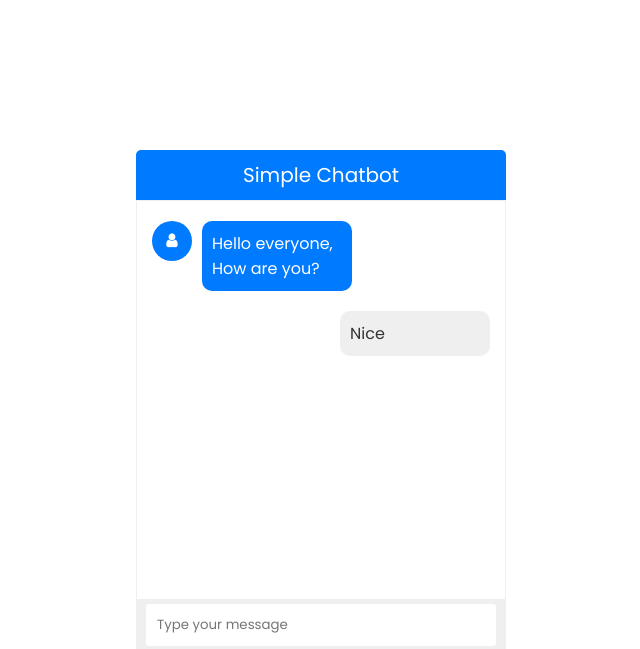
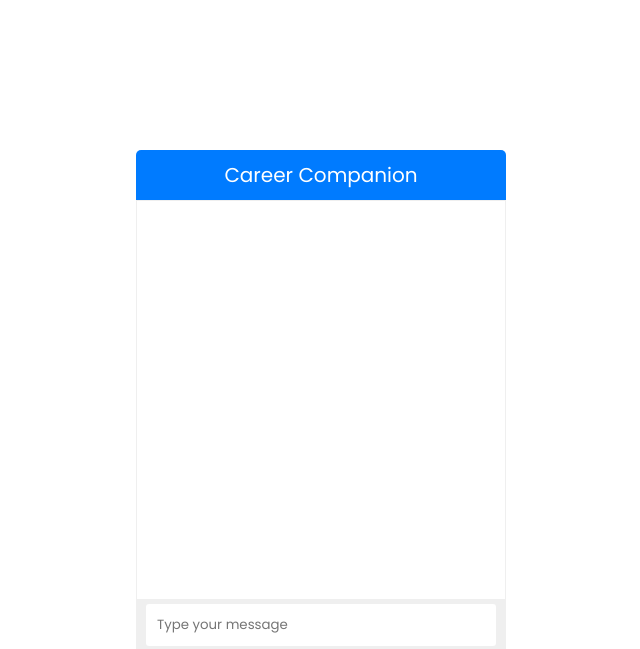
Before and after one commit to salilnaik/ai-in-education, a Flask app: template templates/index.html in a window 1280 px wide. Shown: the top 649 px of the page, without its empty margins (319-959 px from the left). Run offline with Flask 3, Linux system fonts and the light colour scheme; the template is opened without the code that fills it, so the values that code supplies are empty; parts of the project's set-up code (start-up, migrations or seed data) failed here and were passed over.

Commit message:
set up css and html, chatbot working

```diff
--- a/app.py
+++ b/app.py
@@ -1,20 +1,11 @@
-from tkinter import ttk
+from flask import Flask, request
+from flask import Flask, render_template
 
-from flask import Flask, request
-from tkinter import *
-
-app = Flask(__name__)
-root = Tk()
-combo = ttk.Combobox(root)
+app = Flask(__name__, static_url_path='/static')
 
 @app.route("/")
 def hello_world():
-    return """
-            <form method="POST">
-                <input name="Major">
-                <input name="text">
-                <input type="submit">
-            </form>"""
+    return render_template('index.html')
 
 
 @app.route('/', methods=['POST'])
--- a/templates/index.html
+++ b/templates/index.html
@@ -5,27 +5,27 @@
     <meta http-equiv="X-UA-Compatible" content="IE=edge">
     <meta name="viewport" content="width=device-width, initial-scale=1.0">
     <link rel="stylesheet" href="https://cdnjs.cloudflare.com/ajax/libs/font-awesome/4.7.0/css/font-awesome.css">
-    <link rel="stylesheet" href="style.css">
+    <link rel="stylesheet" type="text/css" href="{{ url_for('static', filename='style.css')}}" />
     <title>Chatbot - Brave Coder</title>
 </head>
 <body>
     <div class="wrapper">
-        <div class="title">Simple Chatbot</div>
+        <div class="title">Career Companion</div>
         <div class="box">
-            <div class="item">
+            <!-- <div class="item">
                 <div class="icon">
                     <i class="fa fa-user"></i>
                 </div>
                 <div class="msg">
                     <p>Hello everyone, How are you?</p>
                 </div>
-            </div>
+            </div> -->
             <br clear="both">
-            <div class="item right">
+            <!-- <div class="item right">
                 <div class="msg">
                     <p>Nice</p>
                 </div>
-            </div>
+            </div> -->
         </div>
 
         <div class="typing-area">
```
Also changed, not shown: static/style.css (renamed from templates/style.css).
